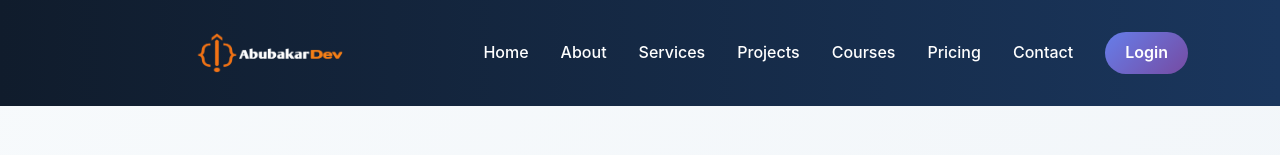
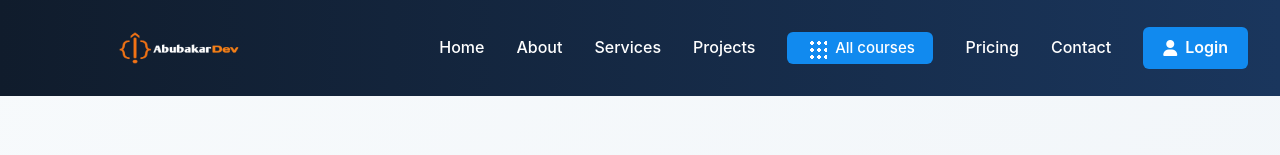
Before and after one commit to alawantech/abubakardev, a React (Vite) app: page /about in a window 1280 px wide. Shown: the top 155 px of the page. Built offline with nearby package versions, Linux system fonts and the light colour scheme; no server answers.

Commit message:
Reduce header height and adjust logo/button sizes for better compactness

```diff
--- a/index.html
+++ b/index.html
@@ -4,6 +4,7 @@
     <meta charset="UTF-8" />
     <link rel="icon" type="image/png" href="/src/assets/images/favicon.png" />
     <meta name="viewport" content="width=device-width, initial-scale=1.0" />
+    <link rel="stylesheet" href="https://cdnjs.cloudflare.com/ajax/libs/font-awesome/6.0.0/css/all.min.css">
     <title>Complete AbubakarDev Agency Website</title>
   </head>
   <body>
--- a/src/components/Header.css
+++ b/src/components/Header.css
@@ -7,7 +7,7 @@
   color: #fff;
   z-index: 1000;
   transition: all 0.3s ease;
-  padding: 1rem 0;
+  padding: 0.5rem 0;
 }
 
 .header.scrolled {
@@ -15,13 +15,20 @@
   box-shadow: 0 2px 20px rgba(26, 54, 93, 0.15);
   background: linear-gradient(90deg, #101c2c 0%, #1a365d 100%);
   box-shadow: 0 2px 20px rgba(16, 28, 44, 0.25);
-  padding: 0.5rem 0;
+  padding: 0.25rem 0;
 }
 
 .header-content {
   display: flex;
   justify-content: space-between;
   align-items: center;
+  padding: 0 20px 0 0;
+}
+
+.left-group {
+  display: flex;
+  align-items: center;
+  gap: 12px;
 }
 
 .logo span {
@@ -70,7 +77,7 @@
   background: none;
   border: none;
   cursor: pointer;
-  padding: 5px;
+  padding: 0;
 }
 
 .mobile-menu-btn span {
@@ -84,8 +91,12 @@
 
 @media (max-width: 768px) {
   .header {
-    padding: 0.8rem 0;
-    min-height: 60px; /* Ensure header has minimum height */
+    padding: 0.4rem 0;
+    min-height: 50px; /* Ensure header has minimum height */
+  }
+
+  .header-content {
+    padding: 0 16px 0 0;
   }
 
   .nav {
@@ -140,3 +151,46 @@
     transform: rotate(45deg) translate(-5px, -6px);
   }
 }
+
+.right-group {
+  display: none;
+}
+
+.all-courses-btn::before {
+  content: '';
+  display: inline-block;
+  width: 21px;
+  height: 21px;
+  background-image:
+    radial-gradient(circle 2px, #fff 2px, transparent 2px),
+    radial-gradient(circle 2px, #fff 2px, transparent 2px),
+    radial-gradient(circle 2px, #fff 2px, transparent 2px),
+    radial-gradient(circle 2px, #fff 2px, transparent 2px),
+    radial-gradient(circle 2px, #fff 2px, transparent 2px),
+    radial-gradient(circle 2px, #fff 2px, transparent 2px),
+    radial-gradient(circle 2px, #fff 2px, transparent 2px),
+    radial-gradient(circle 2px, #fff 2px, transparent 2px),
+    radial-gradient(circle 2px, #fff 2px, transparent 2px);
+  background-position:
+    3.5px 3.5px,
+    10.5px 3.5px,
+    17.5px 3.5px,
+    3.5px 10.5px,
+    10.5px 10.5px,
+    17.5px 10.5px,
+    3.5px 17.5px,
+    10.5px 17.5px,
+    17.5px 17.5px;
+  background-size: 4px 4px, 4px 4px, 4px 4px, 4px 4px, 4px 4px, 4px 4px, 4px 4px, 4px 4px, 4px 4px;
+  background-repeat: no-repeat;
+  margin-right: 8px;
+}
+
+@media (max-width: 768px) {
+  .right-group {
+    display: block;
+  }
+  .courses-li {
+    display: none;
+  }
+}
--- a/src/components/Header.jsx
+++ b/src/components/Header.jsx
@@ -35,12 +35,22 @@ const Header = () => {
 
   return (
     <header className={`header ${isScrolled ? 'scrolled' : ''}`}>
-      <div className="container">
       <div className="header-content">
+        <div className="left-group">
+          <button
+            className="mobile-menu-btn"
+            onClick={() => setIsMobileMenuOpen(!isMobileMenuOpen)}
+            aria-label="Toggle mobile menu"
+          >
+            <span></span>
+            <span></span>
+            <span></span>
+          </button>
           <div className="logo">
             <Link to="/" onClick={() => setIsMobileMenuOpen(false)}>
-              <img src="/logo2.png" alt="AbubakarDev Logo" style={{height: '40px'}} />
+              <img src="/logo2.png" alt="AbubakarDev Logo" style={{height: '32px'}} />
             </Link>
+          </div>
         </div>
 
           <nav className={`nav ${isMobileMenuOpen ? 'nav-open' : ''}`}>
@@ -49,7 +59,31 @@ const Header = () => {
               <li><Link to="/about" onClick={() => setIsMobileMenuOpen(false)}>About</Link></li>
               <li><Link to="/services" onClick={() => setIsMobileMenuOpen(false)}>Services</Link></li>
               <li><Link to="/portfolio" onClick={() => setIsMobileMenuOpen(false)}>Projects</Link></li>
-              <li><Link to="/courses" onClick={() => setIsMobileMenuOpen(false)}>Courses</Link></li>
+              <li className="courses-li">
+                <Link
+                  to="/courses"
+                  onClick={() => setIsMobileMenuOpen(false)}
+                >
+                  <span className="all-courses-btn" style={{
+                    width: '146px',
+                    cursor: 'pointer',
+                    display: 'flex',
+                    justifyContent: 'center',
+                    alignItems: 'center',
+                    height: '32px',
+                    padding: '0',
+                    background: '#118aef',
+                    color: '#fff',
+                    borderRadius: '6px',
+                    fontSize: '15px',
+                    fontWeight: '500',
+                    position: 'relative',
+                    margin: '8px 0'
+                  }}>
+                    <span>All courses</span>
+                  </span>
+                </Link>
+              </li>
               <li><Link to="/pricing" onClick={() => setIsMobileMenuOpen(false)}>Pricing</Link></li>
               <li><Link to="/contact" onClick={() => setIsMobileMenuOpen(false)}>Contact</Link></li>
 
@@ -70,11 +104,11 @@ const Header = () => {
                       onClick={handleSignOut}
                       className="logout-btn"
                       style={{
-                        background: 'linear-gradient(135deg, #667eea 0%, #764ba2 100%)',
+                        background: '#118aef',
                         color: 'white',
                         border: 'none',
                         padding: '8px 20px',
-                        borderRadius: '25px',
+                        borderRadius: '6px',
                         cursor: 'pointer',
                         fontWeight: '600',
                         transition: 'all 0.3s ease'
@@ -90,31 +124,48 @@ const Header = () => {
                       to="/login"
                       onClick={() => setIsMobileMenuOpen(false)}
                       style={{
-                      background: 'linear-gradient(135deg, #667eea 0%, #764ba2 100%)',
+                        background: '#118aef',
                         color: 'white',
                         padding: '8px 20px',
-                      borderRadius: '25px',
+                        borderRadius: '6px',
                         fontWeight: '600',
                         transition: 'all 0.3s ease',
-                      display: 'inline-block'
+                        display: 'flex',
+                        alignItems: 'center',
+                        justifyContent: 'center'
                       }}
                     >
+                      <i className="fas fa-user" style={{marginRight: '8px'}}></i>
                       Login
                     </Link>
                   </li>
               )}
             </ul>
           </nav>
-
-          <button
-            className="mobile-menu-btn"
-            onClick={() => setIsMobileMenuOpen(!isMobileMenuOpen)}
-            aria-label="Toggle mobile menu"
+          <div className="right-group">
+            <Link
+              to="/courses"
+              onClick={() => setIsMobileMenuOpen(false)}
             >
-            <span></span>
-            <span></span>
-            <span></span>
-          </button>
+              <span className="all-courses-btn" style={{
+                width: '146px',
+                cursor: 'pointer',
+                display: 'flex',
+                justifyContent: 'center',
+                alignItems: 'center',
+                height: '32px',
+                padding: '0',
+                background: '#118aef',
+                color: '#fff',
+                borderRadius: '6px',
+                fontSize: '15px',
+                fontWeight: '500',
+                position: 'relative',
+                margin: '8px 0'
+              }}>
+                <span>All courses</span>
+              </span>
+            </Link>
           </div>
         </div>
     </header>
```
Lines whose indentation alone changed are shown as unchanged.
